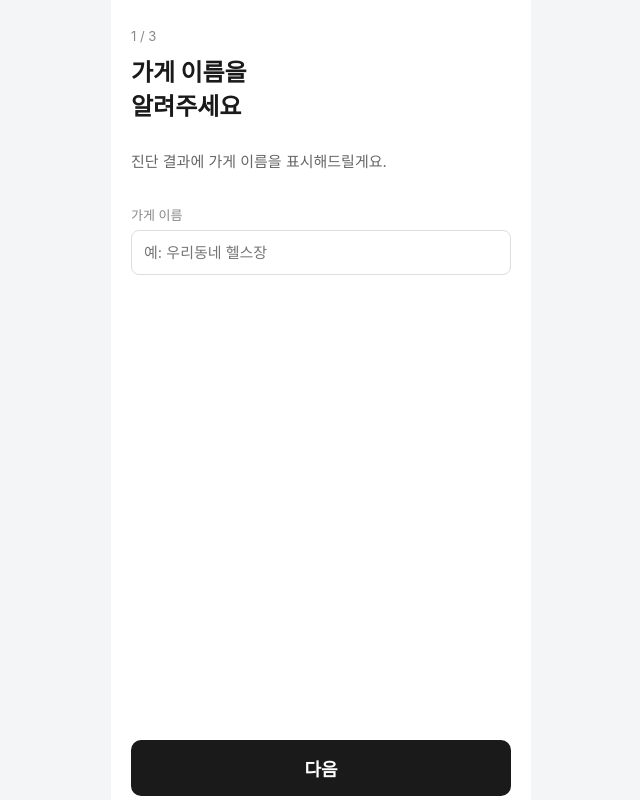
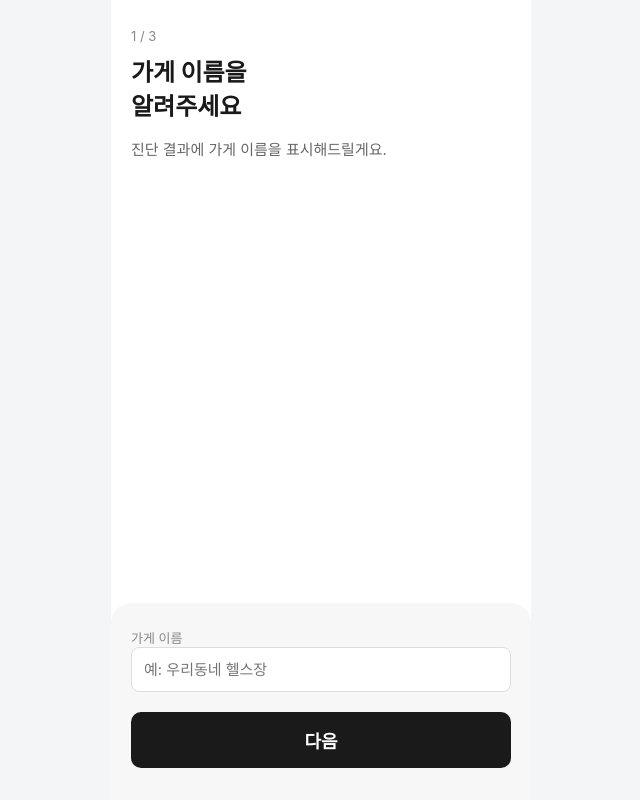
Before and after one commit to s0ye0ve/sajangcoach, a React (Vite) app: page / in a window 1280 px wide. Both pictures are taken after a click on the button "진단 시작하기". Shown: the top 800 px of the page, without its empty margins (319-959 px from the left). Built offline with nearby package versions, Linux system fonts and the light colour scheme.

Commit message:
Use sliding input panels

```diff
--- a/src/index.css
+++ b/src/index.css
@@ -27,13 +27,37 @@ body {
   flex-direction: column;
 }
 
-.input-step {
-  display: flex;
-  flex: 1 0 100dvh;
-  flex-direction: column;
-  min-height: 100dvh;
-  padding-bottom: 32px;
-  scroll-margin-top: 0;
+.input-flow {
+  overflow: hidden;
+}
+
+.input-flow-header {
+  flex: 1;
+}
+
+.input-summary {
+  margin-top: 12px;
+  color: #666;
+  font-size: 13px;
+}
+
+.input-sheet {
+  margin: 0 -20px -32px;
+  max-height: 58dvh;
+  overflow-y: auto;
+  padding: 24px 20px 32px;
+  border-radius: 20px 20px 0 0;
+  background: #f7f7f8;
+  animation: slide-up 280ms ease-out;
+}
+
+.input-sheet .btn-primary {
+  margin-top: 20px;
+}
+
+@keyframes slide-up {
+  from { opacity: 0; transform: translateY(32px); }
+  to { opacity: 1; transform: translateY(0); }
 }
 
 .progress {
--- a/src/screens/S2StoreInput.tsx
+++ b/src/screens/S2StoreInput.tsx
@@ -1,4 +1,4 @@
-import { useEffect, useRef, useState } from 'react';
+import { useRef, useState } from 'react';
 import type { CaptureImage } from '../domain/types';
 import type { StoreCaptureInput } from '../services/storeInputService';
 
@@ -43,13 +43,6 @@ export function S2StoreInput({ onSubmit, error }: Props) {
   const [captures, setCaptures] = useState<CaptureImage[]>([]);
   const [uploadError, setUploadError] = useState<string | null>(null);
   const inputRef = useRef<HTMLInputElement>(null);
-  const addressRef = useRef<HTMLElement>(null);
-  const capturesRef = useRef<HTMLElement>(null);
-
-  useEffect(() => {
-    const target = step === 2 ? addressRef.current : step === 3 ? capturesRef.current : null;
-    target?.scrollIntoView({ behavior: 'smooth', block: 'start' });
-  }, [step]);
 
   const handleFilePick = () => inputRef.current?.click();
 
@@ -89,108 +82,51 @@ export function S2StoreInput({ onSubmit, error }: Props) {
   };
 
   return (
-    <div className="screen">
-      <section className="input-step">
-        <div className="progress">1 / 3</div>
+    <div className="screen input-flow">
+      <div className="input-flow-header">
+        <div className="progress">{step} / 3</div>
         <h1 className="intro-title" style={{ fontSize: 24 }}>
-          가게 이름을
-          <br />
-          알려주세요
+          {step === 1 && <>가게 이름을<br />알려주세요</>}
+          {step === 2 && <>{storeName}의<br />주소를 알려주세요</>}
+          {step === 3 && <>{storeName}의<br />화면을 올려주세요</>}
         </h1>
-        <p className="intro-desc">진단 결과에 가게 이름을 표시해드릴게요.</p>
-        <label className="field-label" htmlFor="store-name">
-          가게 이름
-        </label>
-        <input
-          id="store-name"
-          type="text"
-          value={storeName}
-          onChange={(event) => setStoreName(event.target.value)}
-          placeholder="예: 우리동네 헬스장"
-          onKeyDown={(event) => event.key === 'Enter' && storeName.trim() && setStep(2)}
-        />
-        <div className="spacer" />
-        <button className="btn-primary" disabled={!storeName.trim()} onClick={() => setStep(2)}>
-          다음
-        </button>
-      </section>
+        <p className="intro-desc">
+          {step === 1 && '진단 결과에 가게 이름을 표시해드릴게요.'}
+          {step === 2 && '네이버 플레이스 주소를 붙여넣어 주세요.'}
+          {step === 3 && '영업시간, 휴무일, 사진, 새소식, 리뷰가 보이도록 캡처해 주세요.'}
+        </p>
+        {step > 1 && <div className="input-summary">가게 이름 · {storeName}</div>}
+        {step === 3 && <div className="input-summary">플레이스 주소가 입력됐어요</div>}
+      </div>
 
-      <section ref={addressRef} className="input-step">
-        <div className="progress">2 / 3</div>
-        <h2 className="intro-title" style={{ fontSize: 24 }}>
-          네이버 플레이스 주소를
-          <br />
-          붙여넣어 주세요
-        </h2>
-        <p className="intro-desc">주소는 가게 정보를 확인하는 데 사용해요.</p>
-        <label className="field-label" htmlFor="place-url">
-          네이버 플레이스 주소
-        </label>
-        <input
-          id="place-url"
-          type="url"
-          value={placeUrl}
-          onChange={(event) => setPlaceUrl(event.target.value)}
-          placeholder="https://m.place.naver.com/..."
-          onKeyDown={(event) => event.key === 'Enter' && placeUrl.trim() && setStep(3)}
-        />
-        <div className="spacer" />
-        <button className="btn-primary" disabled={!placeUrl.trim()} onClick={() => setStep(3)}>
-          다음
-        </button>
-      </section>
+      <div className="input-sheet" key={step}>
+        {step === 1 && <>
+          <label className="field-label" htmlFor="store-name">가게 이름</label>
+          <input id="store-name" type="text" value={storeName} onChange={(event) => setStoreName(event.target.value)} placeholder="예: 우리동네 헬스장" onKeyDown={(event) => event.key === 'Enter' && storeName.trim() && setStep(2)} />
+          <button className="btn-primary" disabled={!storeName.trim()} onClick={() => setStep(2)}>다음</button>
+        </>}
 
-      <section ref={capturesRef} className="input-step">
-        <div className="progress">3 / 3</div>
-        <h2 className="intro-title" style={{ fontSize: 24 }}>
-          네이버 플레이스 화면을
-          <br />
-          올려주세요
-        </h2>
-        <p className="intro-desc">
-          영업시간, 휴무일, 사진, 새소식, 리뷰가 보이도록
-          <br />
-          캡처해 올려주세요.
-        </p>
-        <button className="upload-box" type="button" onClick={handleFilePick}>
-          {captures.length > 0
-            ? `${captures.length}장 선택됨 — 탭해서 더 올리기`
-            : '탭해서 네이버 플레이스 캡처 올리기'}
-        </button>
-        <input
-          ref={inputRef}
-          type="file"
-          accept="image/png,image/jpeg,image/webp"
-          multiple
-          style={{ display: 'none' }}
-          onChange={handleFileChange}
-        />
+        {step === 2 && <>
+          <label className="field-label" htmlFor="place-url">네이버 플레이스 주소</label>
+          <input id="place-url" type="url" value={placeUrl} onChange={(event) => setPlaceUrl(event.target.value)} placeholder="https://m.place.naver.com/..." onKeyDown={(event) => event.key === 'Enter' && placeUrl.trim() && setStep(3)} />
+          <button className="btn-primary" disabled={!placeUrl.trim()} onClick={() => setStep(3)}>다음</button>
+        </>}
 
-        {captures.length > 0 && (
-          <ul className="capture-list">
-            {captures.map((capture, index) => (
-              <li key={`${capture.name}-${index}`}>
-                <span>{capture.name}</span>
-                <button type="button" onClick={() => setCaptures((items) => items.filter((_, i) => i !== index))}>
-                  삭제
-                </button>
-              </li>
-            ))}
-          </ul>
-        )}
-
-        {(uploadError || error) && <p className="error-text">{uploadError ?? error}</p>}
-        <div className="spacer" />
-        <button
-          className="btn-primary"
-          disabled={!storeName.trim() || !placeUrl.trim() || captures.length === 0}
-          onClick={() =>
-            onSubmit({ type: 'captureUpload', storeName: storeName.trim(), placeUrl: placeUrl.trim(), captures })
-          }
-        >
-          실제 진단 시작하기
-        </button>
-      </section>
+        {step === 3 && <>
+          <button className="upload-box" type="button" onClick={handleFilePick}>
+            {captures.length > 0 ? `${captures.length}장 선택됨 — 탭해서 더 올리기` : '탭해서 네이버 플레이스 캡처 올리기'}
+          </button>
+          <input ref={inputRef} type="file" accept="image/png,image/jpeg,image/webp" multiple style={{ display: 'none' }} onChange={handleFileChange} />
+          {captures.length > 0 && <ul className="capture-list">
+            {captures.map((capture, index) => <li key={`${capture.name}-${index}`}>
+              <span>{capture.name}</span>
+              <button type="button" onClick={() => setCaptures((items) => items.filter((_, i) => i !== index))}>삭제</button>
+            </li>)}
+          </ul>}
+          {(uploadError || error) && <p className="error-text">{uploadError ?? error}</p>}
+          <button className="btn-primary" disabled={captures.length === 0} onClick={() => onSubmit({ type: 'captureUpload', storeName: storeName.trim(), placeUrl: placeUrl.trim(), captures })}>실제 진단 시작하기</button>
+        </>}
+      </div>
     </div>
   );
 }
```
